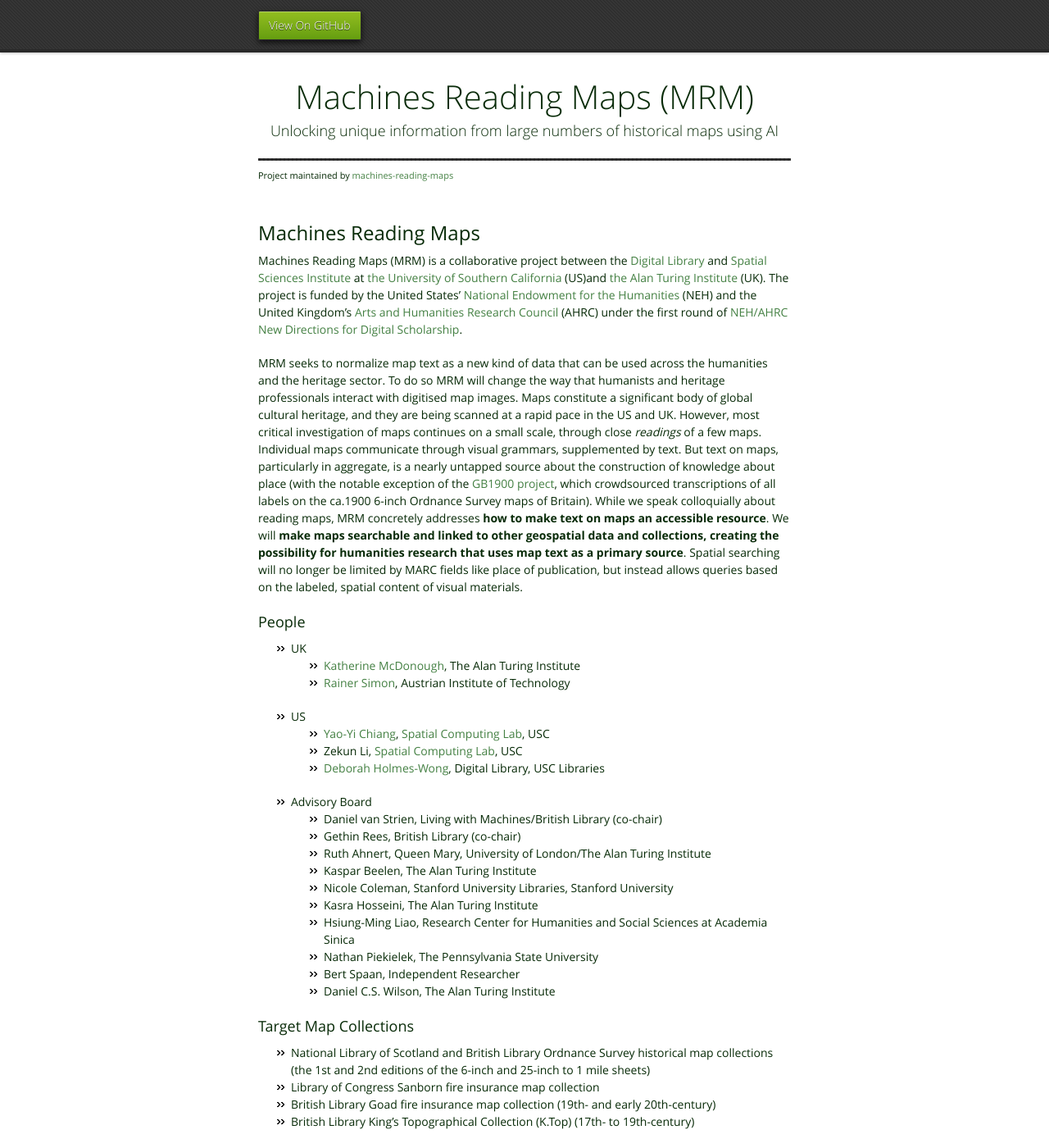
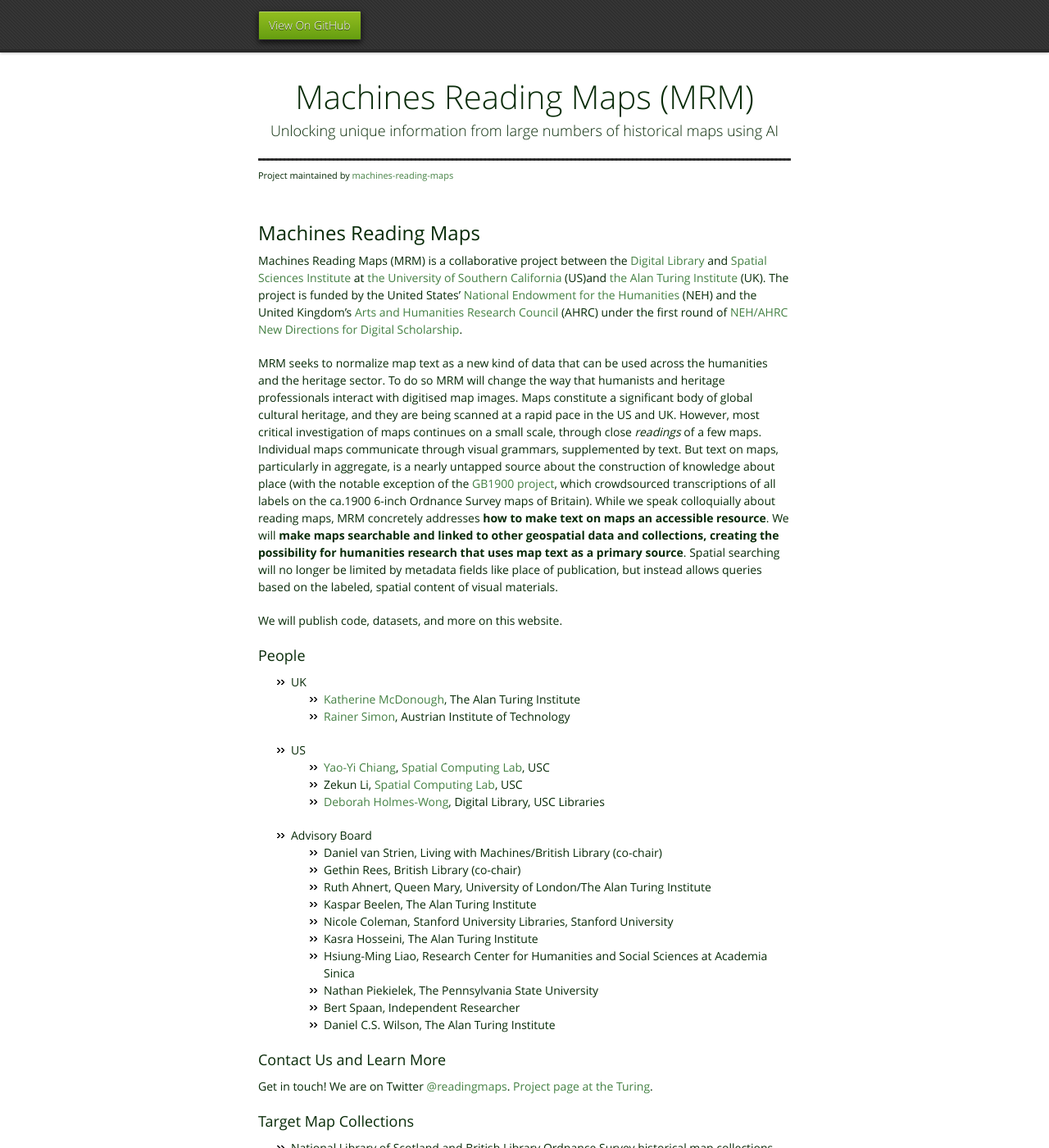
Before and after one commit to machines-reading-maps/machines-reading-maps.github.io, a Jekyll site: the page built from index.md, in a window 1280 px wide and 1400 px high. Shown: the whole window at 82% size. Built offline with Jekyll 4.4.1, drawn with Linux system fonts in a browser that asks for light colours; our own code applies the rules of GitHub Pages for plain Markdown files.

Commit message:
update index

```diff
--- a/index.md
+++ b/index.md
@@ -2,7 +2,9 @@
 
 Machines Reading Maps (MRM) is a collaborative project between the [Digital Library](http://digitallibrary.usc.edu/) and [Spatial Sciences Institute](https://spatial.usc.edu/) at [the University of Southern California](https://www.usc.edu/) (US)and [the Alan Turing Institute](https://www.turing.ac.uk/) (UK). The project is funded by the United States' [National Endowment for the Humanities](https://www.neh.gov/) (NEH) and the United Kingdom’s [Arts and Humanities Research Council](https://ahrc.ukri.org/) (AHRC) under the first round of [NEH/AHRC New Directions for Digital Scholarship](https://www.neh.gov/news/neh-and-uk-arts-and-humanities-research-council-announce-grants-support-digital-innovation).
 
-MRM seeks to normalize map text as a new kind of data that can be used across the humanities and the heritage sector. To do so MRM will change the way that humanists and heritage professionals interact with digitised map images. Maps constitute a significant body of global cultural heritage, and they are being scanned at a rapid pace in the US and UK. However, most critical investigation of maps continues on a small scale, through close *readings* of a few maps. Individual maps communicate through visual grammars, supplemented by text. But text on maps, particularly in aggregate, is a nearly untapped source about the construction of knowledge about place (with the notable exception of the [GB1900 project](https://geo.nls.uk/maps/gb1900/), which crowdsourced transcriptions of all labels on the ca.1900 6-inch Ordnance Survey maps of Britain). While we speak colloquially about reading maps, MRM concretely addresses **how to make text on maps an accessible resource**. We will **make maps searchable and linked to other geospatial data and collections, creating the possibility for humanities research that uses map text as a primary source**. Spatial searching will no longer be limited by MARC fields like place of publication, but instead allows queries based on the labeled, spatial content of visual materials.
+MRM seeks to normalize map text as a new kind of data that can be used across the humanities and the heritage sector. To do so MRM will change the way that humanists and heritage professionals interact with digitised map images. Maps constitute a significant body of global cultural heritage, and they are being scanned at a rapid pace in the US and UK. However, most critical investigation of maps continues on a small scale, through close *readings* of a few maps. Individual maps communicate through visual grammars, supplemented by text. But text on maps, particularly in aggregate, is a nearly untapped source about the construction of knowledge about place (with the notable exception of the [GB1900 project](https://geo.nls.uk/maps/gb1900/), which crowdsourced transcriptions of all labels on the ca.1900 6-inch Ordnance Survey maps of Britain). While we speak colloquially about reading maps, MRM concretely addresses **how to make text on maps an accessible resource**. We will **make maps searchable and linked to other geospatial data and collections, creating the possibility for humanities research that uses map text as a primary source**. Spatial searching will no longer be limited by metadata fields like place of publication, but instead allows queries based on the labeled, spatial content of visual materials.
+
+We will publish code, datasets, and more on this website.
 
 
 ### People
@@ -28,7 +30,9 @@ MRM seeks to normalize map text as a new kind of data that can be used across th
   - Bert Spaan, Independent Researcher
   - Daniel C.S. Wilson, The Alan Turing Institute
 
-
+### Contact Us and Learn More
+Get in touch! We are on Twitter [@readingmaps](https://twitter.com/ReadingMaps).
+[Project page at the Turing](https://www.turing.ac.uk/research/research-projects/machines-reading-maps).
 
 ### Target Map Collections
 - National Library of Scotland and British Library Ordnance Survey historical map collections (the 1st and 2nd editions of the 6-inch and 25-inch to 1 mile sheets)
```
